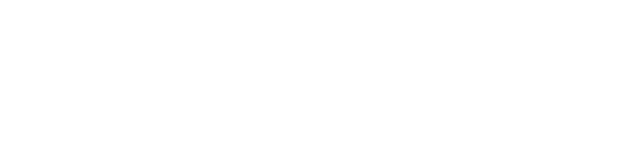
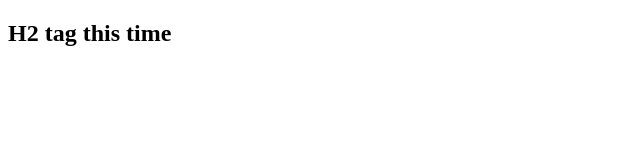
Before and after one commit to AshCoreGaming/LearnSmartGit, a plain HTML site: page index.html in a window 1280 px wide. Shown: the whole page, without its empty margins (0-640 px from the left). Drawn offline with Linux system fonts and the light colour scheme.

Commit message:
Added h2 ting

```diff
--- a/index.html
+++ b/index.html
@@ -4,6 +4,6 @@
         <title>Heya :)</title>
     </head>
     <body>
-
+        <h2>H2 tag this time</h2>
     </body>
 </html>
```
